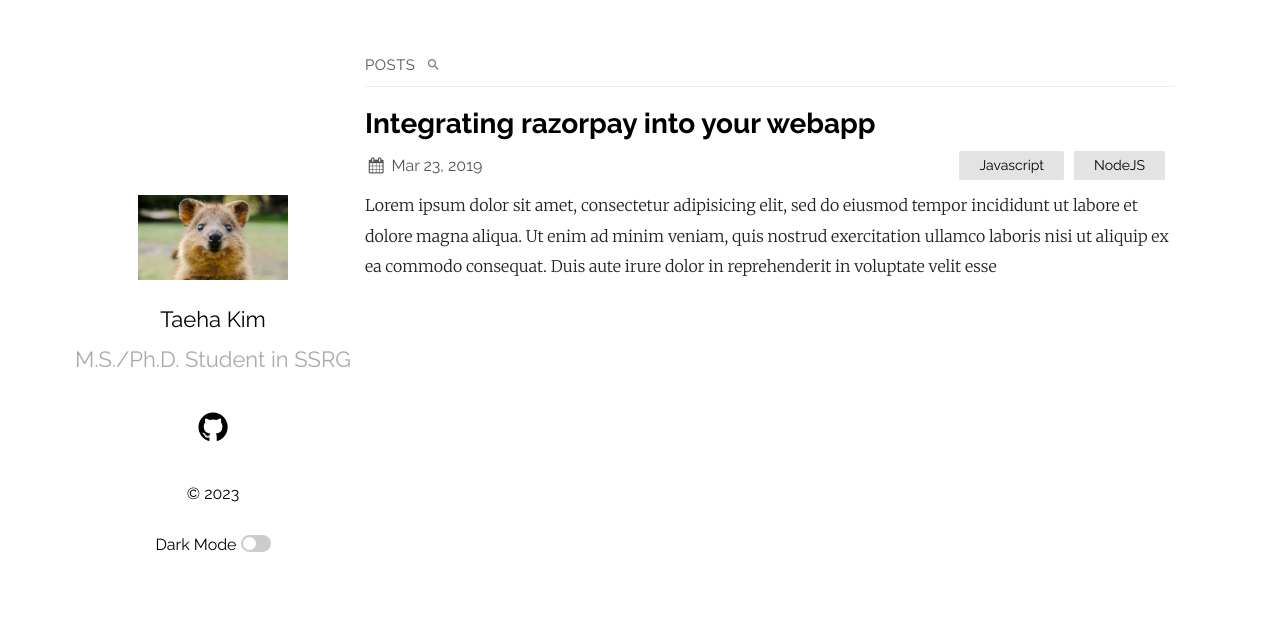
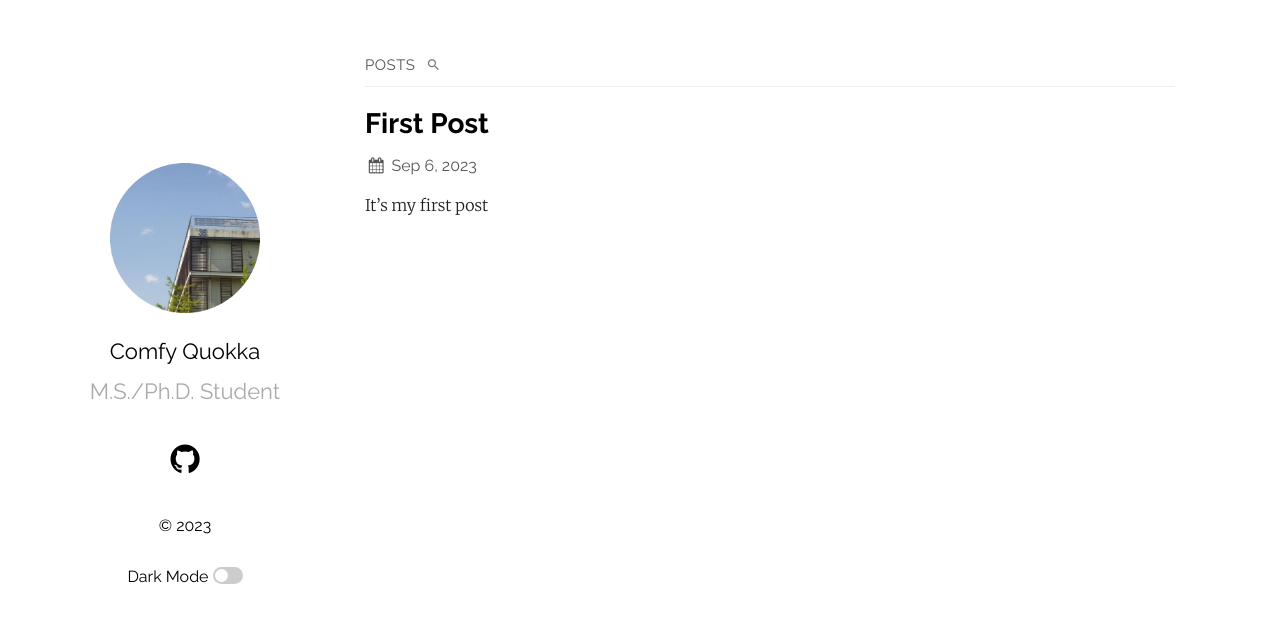
Before and after one commit to comfy-quokka/comfy-quokka.github.io, a Jekyll site: the page built from index.md, in a window 1280 px wide. Shown: the top 623 px of the page. Built offline with Jekyll 4.4.1, drawn with Linux system fonts in a browser that asks for light colours.

Commit message:
initial setting 2 & first post

````diff
--- a/_config.yml
+++ b/_config.yml
@@ -7,13 +7,15 @@
   Google search results) and in your feed.xml site description.
 show_excerpts: true # set to true to show excerpts on the homepage
 
+asset_url: /assets
+
 # Minima date format
 # refer to http://shopify.github.io/liquid/filters/date/ if you want to customize this
 sass:
   sass_dir: _sass
 plainwhite:
-  name: Taeha Kim
-  tagline: M.S./Ph.D. Student in SSRG
+  name: Comfy Quokka
+  tagline: M.S./Ph.D. Student
   date_format: "%b %-d, %Y"
   sitemap: true # set to true to generate sitemap.xml content
   search: true # set to true to enable searchbar
@@ -21,14 +23,12 @@
   portfolio_image: "assets/portfolio.png" # the path from the base directory of the site to the image to display (no / at the start)
   html_lang: "en" # set the lang attribute of the <html> tag for the pages. See here for a list of codes: https://www.w3schools.com/tags/ref_country_codes.asp
   condensed_mobile:
-    #- home
+    - home
     - page
     - post
   # generate social links in footer
   social_links:
-    # twitter: samarsault
     github:  comfy-quokka
-    # linkedIn: in/samarsault
     #dribbble: jekyll
     #flickr:   jekyll
     #instagram: jekyll
@@ -49,7 +49,7 @@
 
 # If you want to link only specific pages in your header, uncomment
 # this and add the path to the pages in order as they should show up
-#header_pages:
+# header_pages:
 # - about.md
 
 # Build settings
--- a/_includes/head.html
+++ b/_includes/head.html
@@ -8,3 +8,4 @@
 {% if site.plainwhite.dark_mode %}
 <script type="text/javascript" src="{{ "/assets/js/darkmode.js" | relative_url }}"></script>
 {% endif %}
+<link href="{{ site.asset_url }}/favicon.ico" rel="shortcut icon" type="image/vnd.microsoft.icon"/>
--- a/_layouts/home.html
+++ b/_layouts/home.html
@@ -9,6 +9,7 @@
 {{ content }}
 
 {%- if site.posts.size > 0 -%}
+
   <ul class="posts">
     <li class="posts-labelgroup" id="posts-labelgroup">
       <h1 id="posts-label">posts</h1>
--- a/_posts/2019-03-23-welcome-to-jekyll.markdown
+++ /dev/null
@@ -1,28 +0,0 @@
----
-layout: post
-title:  "Integrating razorpay into your webapp"
-date:   2019-03-23 21:03:36 +0530
-categories: Javascript NodeJS
----
-Lorem ipsum dolor sit amet, consectetur adipisicing elit, sed do eiusmod tempor incididunt ut labore et dolore magna aliqua. Ut enim ad minim veniam, quis nostrud exercitation ullamco laboris nisi ut aliquip ex ea commodo consequat. Duis aute irure dolor in reprehenderit in voluptate velit esse
-
-```javascript
-const Razorpay = require('razorpay');
-
-let rzp = Razorpay({
-	key_id: 'KEY_ID',
-	secret: 'name'
-});
-
-// capture request
-rzp.capture(payment_id, cost)
-	.then(function (data) {
-		return 2;
-	})
-```
-
-Check out the [Jekyll docs][jekyll-docs] for more info on how to get the most out of Jekyll. File all bugs/feature requests at [Jekyll’s GitHub repo][jekyll-gh]. If you have questions, you can ask them on [Jekyll Talk][jekyll-talk].
-
-[jekyll-docs]: https://jekyllrb.com/docs/home
-[jekyll-gh]:   https://github.com/jekyll/jekyll
-[jekyll-talk]: https://talk.jekyllrb.com/
--- /dev/null
+++ b/_posts/2023-09-06-first-post.md
@@ -0,0 +1,8 @@
+---
+layout: post
+title:  "First Post"
+date:   2023-09-06 09:05:36 +0900
+# categories: Javascript NodeJS
+---
+
+It's my first post
````
Also changed, not shown: _layouts/default.html (line endings or trailing spaces), assets/favicon.ico (added), assets/portfolio.png, dark.png (deleted), index.md (line endings or trailing spaces), screenshot.png (deleted).
